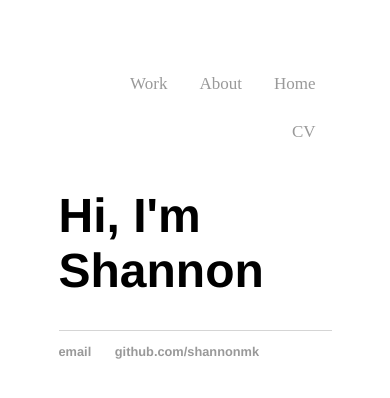
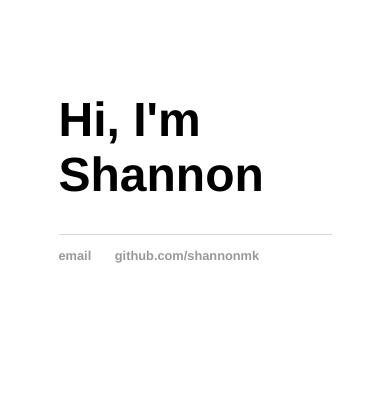
Before and after one commit to shannonmk/shannonmk.github.io, a Jekyll site: the page built from index.html, in a window 390 px wide. Shown: the top 398 px of the page. Built offline with Jekyll 4.4.1, drawn with Linux system fonts in a browser that asks for light colours.

Commit message:
Update styles.css
Responsive navbar css

```diff
--- a/stylesheets/styles.css
+++ b/stylesheets/styles.css
@@ -63,6 +63,29 @@
 
 ul.posts li {
     list-style: none;
+}
+/* MEDIA QUERIES */
+@media screen and (max-width: 680px) {
+    ul.topnav li {display: none;}
+    ul topnav li.icon {
+        float: right;
+        display: inline-block;
+    }
+    /* responsive style */
+    ul.topnav.responsive {position: relative;}
+    ul.topnav.responsive li.icon {
+        position: absolute;
+        right: 0;
+        top: 0;
+    }
+    ul.topnav.responsive li {
+        float: none;
+        display: inline;
+    }
+    ul.topnav.responsive li a {
+        display: block;
+        text-align: left;
+    }
 }
 
 /*
```
